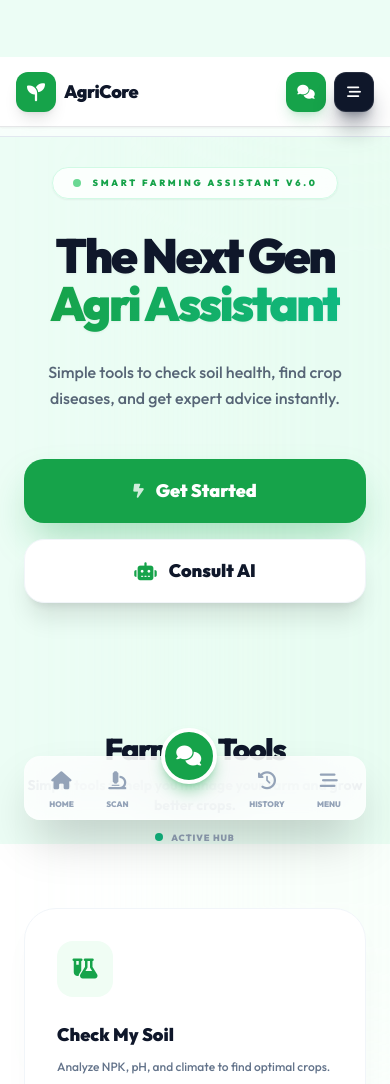
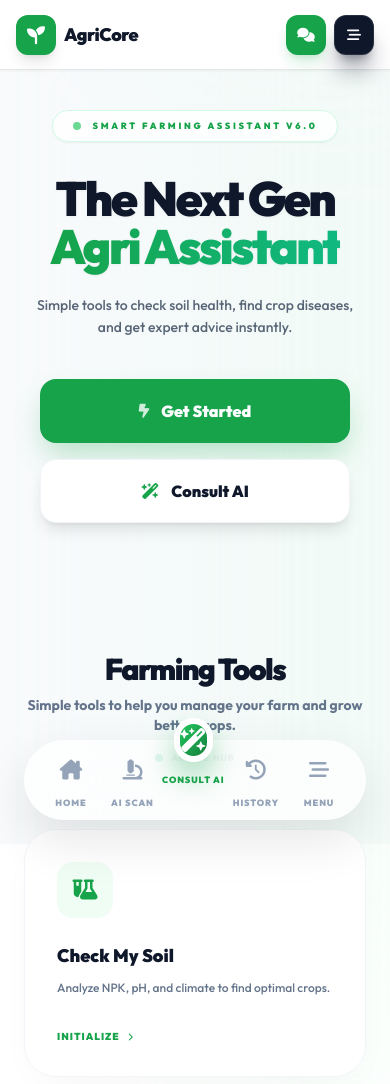
Before and after one commit to Rosxhh/ai-crop-recommendation, a Django app: page /dashboard/ in a window 390 px wide. Shown: the top 1084 px of the page. Run offline with Django 5.2, Linux system fonts and the light colour scheme; the visitor is signed in with stand-in values (Sample User, id 1); parts of the project's set-up code (start-up, migrations or seed data) failed here and were passed over; some libraries are stand-ins or nearby versions.

Commit message:
design: implement fully modern mobile-first bottom navigation

```diff
--- a/templates/base.html
+++ b/templates/base.html
@@ -613,54 +613,54 @@
 
 <body class="antialiased font-sans flex flex-col min-h-screen relative bg-transparent pb-24 sm:pb-0 overflow-x-hidden">
 
-    <!-- 📱 Mobile Bottom Navigation (Glassmorphism) -->
+    <!-- 📱 Mobile Navigation (Bottom Floating Glassmorphism) -->
     {% if '/chatbot/' not in request.path %}
-    <div class="lg:hidden fixed bottom-6 left-6 right-6 h-16 bg-white/80 backdrop-blur-xl border border-white/20 rounded-2xl shadow-2xl z-[150] flex items-center justify-around px-2">
-        <a href="/dashboard/" class="flex flex-col items-center gap-1 text-slate-400 hover:text-agri-600 transition-all">
-            <i class="fa-solid fa-house text-lg"></i>
-            <span class="text-[8px] font-black uppercase">Home</span>
+    <div class="lg:hidden fixed bottom-6 left-6 right-6 h-20 bg-white/70 backdrop-blur-2xl border border-white/40 rounded-[2.5rem] shadow-[0_20px_50px_rgba(0,0,0,0.1)] z-[150] flex items-center justify-around px-4">
+        <!-- Home -->
+        <a href="/dashboard/" class="flex flex-col items-center gap-1.5 transition-all duration-300 group">
+            <div class="w-10 h-10 rounded-2xl flex items-center justify-center text-slate-400 group-hover:bg-agri-50 group-active:scale-90 transition-all">
+                <i class="fa-solid fa-house-chimney text-xl"></i>
+            </div>
+            <span class="text-[9px] font-black uppercase tracking-widest text-slate-400 group-hover:text-agri-600">Home</span>
         </a>
-        <a href="/recommend/" class="flex flex-col items-center gap-1 text-slate-400 hover:text-agri-600 transition-all">
-            <i class="fa-solid fa-microscope text-lg"></i>
-            <span class="text-[8px] font-black uppercase">Scan</span>
+
+        <!-- AI Scan -->
+        <a href="/recommend/" class="flex flex-col items-center gap-1.5 transition-all duration-300 group">
+            <div class="w-10 h-10 rounded-2xl flex items-center justify-center text-slate-400 group-hover:bg-agri-50 group-active:scale-90 transition-all">
+                <i class="fa-solid fa-microscope text-xl"></i>
+            </div>
+            <span class="text-[9px] font-black uppercase tracking-widest text-slate-400 group-hover:text-agri-600">AI Scan</span>
         </a>
-        <div class="relative -top-8">
-            <a href="/chatbot/" class="w-14 h-14 bg-agri-600 rounded-full flex items-center justify-center text-white shadow-lg shadow-agri-600/40 border-4 border-white active:scale-90 transition-all">
-                <i class="fa-solid fa-comments text-xl"></i>
+
+        <!-- Consult AI (Floating Center) -->
+        <div class="relative -top-10">
+            <a href="/chatbot/" class="w-18 h-18 bg-gradient-to-br from-agri-500 to-agri-700 rounded-full flex items-center justify-center text-white shadow-[0_15px_30px_rgba(22,163,74,0.4)] border-[6px] border-white active:scale-90 transition-all group overflow-hidden">
+                <div class="absolute inset-0 bg-white/20 opacity-0 group-hover:opacity-100 transition-opacity"></div>
+                <i class="fa-solid fa-wand-magic-sparkles text-2xl relative z-10"></i>
             </a>
+            <span class="absolute -bottom-6 left-1/2 -translate-x-1/2 text-[9px] font-black uppercase tracking-widest text-agri-600 whitespace-nowrap">Consult AI</span>
         </div>
-        <a href="/recommend/history/" class="flex flex-col items-center gap-1 text-slate-400 hover:text-agri-600 transition-all">
-            <i class="fa-solid fa-clock-rotate-left text-lg"></i>
-            <span class="text-[8px] font-black uppercase">History</span>
+
+        <!-- History -->
+        <a href="/recommend/history/" class="flex flex-col items-center gap-1.5 transition-all duration-300 group">
+            <div class="w-10 h-10 rounded-2xl flex items-center justify-center text-slate-400 group-hover:bg-agri-50 group-active:scale-90 transition-all">
+                <i class="fa-solid fa-clock-rotate-left text-xl"></i>
+            </div>
+            <span class="text-[9px] font-black uppercase tracking-widest text-slate-400 group-hover:text-agri-600">History</span>
         </a>
-        <button onclick="toggleDrawer()" id="mobileMenuBtn" class="flex flex-col items-center gap-1 text-slate-400 hover:text-agri-600 transition-all">
-            <i class="fa-solid fa-bars-staggered text-lg"></i>
-            <span class="text-[8px] font-black uppercase">Menu</span>
+
+        <!-- Menu/Profile -->
+        <button onclick="toggleDrawer()" class="flex flex-col items-center gap-1.5 transition-all duration-300 group">
+            <div class="w-10 h-10 rounded-2xl flex items-center justify-center text-slate-400 group-hover:bg-agri-50 group-active:scale-90 transition-all">
+                <i class="fa-solid fa-bars-staggered text-xl"></i>
+            </div>
+            <span class="text-[9px] font-black uppercase tracking-widest text-slate-400 group-hover:text-agri-600">Menu</span>
         </button>
     </div>
     {% endif %}
 
-    <!-- 🌾 Vibrant Farm Background (Lite Green Edition) -->
-    <div class="fixed inset-0 -z-[100] bg-emerald-50"></div>
-
-    <!-- 📱 Mobile Quick Navigation (Top Scroll) -->
-    <div class="lg:hidden sticky top-20 z-[105] bg-white/60 backdrop-blur-md border-b border-slate-200 overflow-x-auto no-scrollbar">
-        <div class="flex items-center gap-6 px-6 h-14 whitespace-nowrap">
-            <a href="/dashboard/" class="text-[10px] font-black uppercase tracking-widest text-slate-400 hover:text-agri-600 transition-all border-b-2 border-transparent hover:border-agri-600 h-full flex items-center" data-i18n="nav_dash">Home</a>
-            <button onclick="toggleDrawer()" class="text-[10px] font-black uppercase tracking-widest text-slate-400 hover:text-agri-600 transition-all border-b-2 border-transparent hover:border-agri-600 h-full flex items-center gap-1">
-                <span data-i18n="nav_scanner">AI Scanner</span> <i class="fa-solid fa-chevron-down text-[7px]"></i>
-            </button>
-            <button onclick="toggleDrawer()" class="text-[10px] font-black uppercase tracking-widest text-slate-400 hover:text-agri-600 transition-all border-b-2 border-transparent hover:border-agri-600 h-full flex items-center gap-1">
-                <span data-i18n="tools">More Tools</span> <i class="fa-solid fa-chevron-down text-[7px]"></i>
-            </button>
-            <a href="/tools/market/" class="text-[10px] font-black uppercase tracking-widest text-slate-400 hover:text-agri-600 transition-all border-b-2 border-transparent hover:border-agri-600 h-full flex items-center" data-i18n="market_prices">Market Prices</a>
-        </div>
-    </div>
-
-    <style>
-        .no-scrollbar::-webkit-scrollbar { display: none; }
-        .no-scrollbar { -ms-overflow-style: none; scrollbar-width: none; }
-    </style>
+    <!-- 🌾 Vibrant Farm Background -->
+    <div class="fixed inset-0 -z-[100] bg-slate-50"></div>
 
     <!-- Navbar (Lite Green & White) -->
     <header class="w-full h-20 flex items-center justify-between px-4 md:px-12 bg-white sticky top-0 z-[110] border-b border-slate-900/10 shadow-sm">
--- a/templates/home.html
+++ b/templates/home.html
@@ -21,24 +21,24 @@
             </div>
 
             <!-- Heading -->
-            <h1 class="text-[2.75rem] md:text-8xl font-black text-slate-900 tracking-tighter leading-[0.9] mb-8 drop-shadow-sm animate-[fadeInUp_0.8s_ease-out]">
+            <h1 class="text-[2.25rem] sm:text-[3rem] md:text-8xl font-black text-slate-900 tracking-tighter leading-[0.95] mb-6 md:mb-8 drop-shadow-sm animate-[fadeInUp_0.8s_ease-out]">
                 The Next Gen <br>
                 <span class="text-transparent bg-clip-text bg-gradient-to-r from-agri-600 to-emerald-500">Agri Assistant</span>
             </h1>
 
             <!-- Tagline -->
-            <p class="text-base md:text-2xl text-slate-600 mb-12 leading-relaxed max-w-2xl mx-auto font-medium opacity-90 animate-[fadeInUp_1s_ease-out]" data-i18n="hero_sub">
+            <p class="text-sm sm:text-lg md:text-2xl text-slate-600 mb-10 md:mb-12 leading-relaxed max-w-2xl mx-auto font-medium opacity-90 animate-[fadeInUp_1s_ease-out]" data-i18n="hero_sub">
                 Professional AI tools for soil characterization, disease detection, and real-time agronomic insights—built for modern farmers.
             </p>
 
             <!-- Primary Actions -->
-            <div class="flex flex-col sm:flex-row justify-center gap-4 w-full sm:w-auto animate-[fadeInUp_1.2s_ease-out]">
-                <a href="/recommend/" class="px-10 h-16 rounded-[1.25rem] bg-agri-600 text-white font-black text-lg hover:bg-agri-700 shadow-[0_20px_40px_-10px_rgba(22,163,74,0.4)] hover:-translate-y-1 transition-all flex items-center gap-3 justify-center">
+            <div class="flex flex-col sm:flex-row justify-center gap-4 w-full sm:w-auto px-4 sm:px-0 animate-[fadeInUp_1.2s_ease-out]">
+                <a href="/recommend/" class="w-full sm:w-auto px-10 h-16 rounded-2xl bg-agri-600 text-white font-black text-base md:text-lg hover:bg-agri-700 shadow-[0_15px_30px_-5px_rgba(22,163,74,0.3)] active:scale-95 transition-all flex items-center gap-3 justify-center">
                     <i class="fa-solid fa-bolt-lightning text-sm opacity-80"></i>
                     <span data-i18n="get_started">Start Analysis</span>
                 </a>
-                <a href="/chatbot/" class="px-10 h-16 rounded-[1.25rem] bg-white text-slate-900 font-black text-lg hover:bg-slate-50 border border-slate-100 transition-all flex items-center gap-3 justify-center shadow-xl hover:-translate-y-1">
-                    <i class="fa-solid fa-robot text-agri-600"></i>
+                <a href="/chatbot/" class="w-full sm:w-auto px-10 h-16 rounded-2xl bg-white text-slate-900 font-black text-base md:text-lg hover:bg-slate-50 border border-slate-100 transition-all flex items-center gap-3 justify-center shadow-lg active:scale-95">
+                    <i class="fa-solid fa-wand-magic-sparkles text-agri-600"></i>
                     <span>Consult AI</span>
                 </a>
             </div>
```
